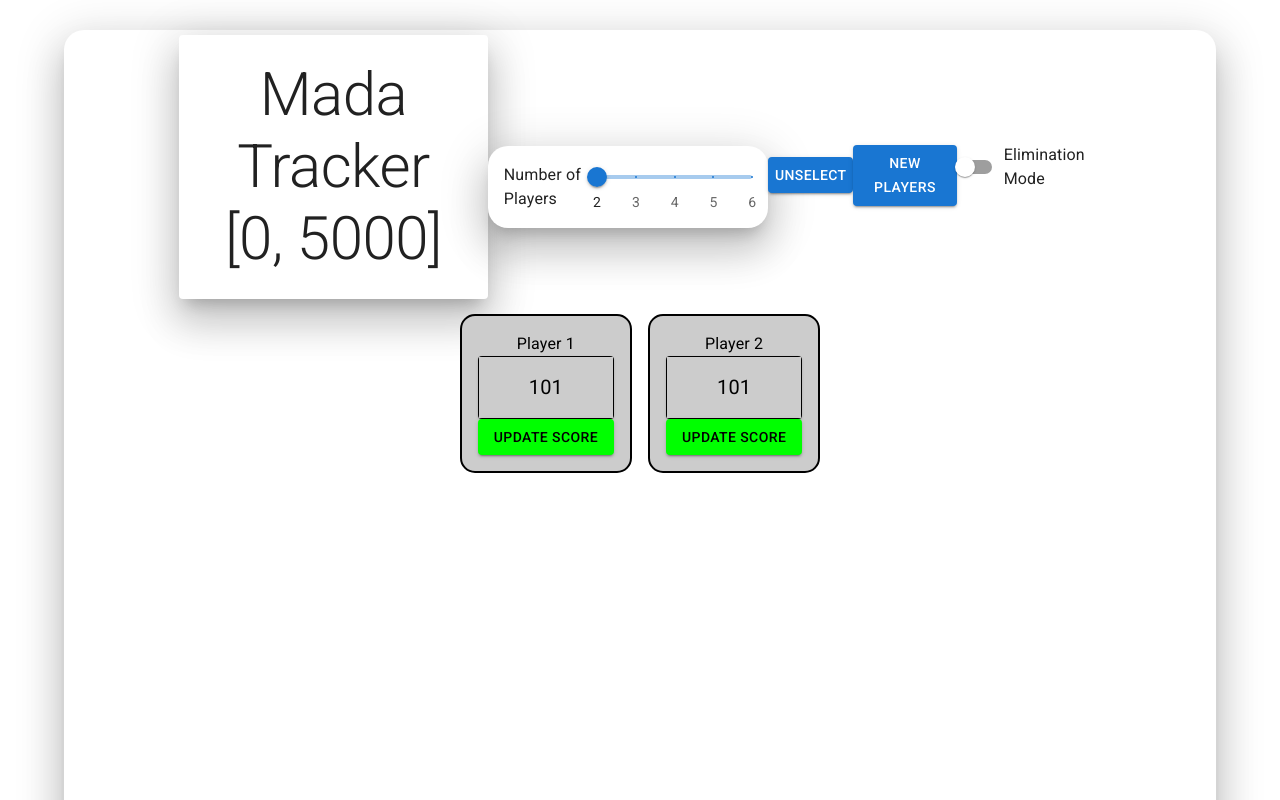
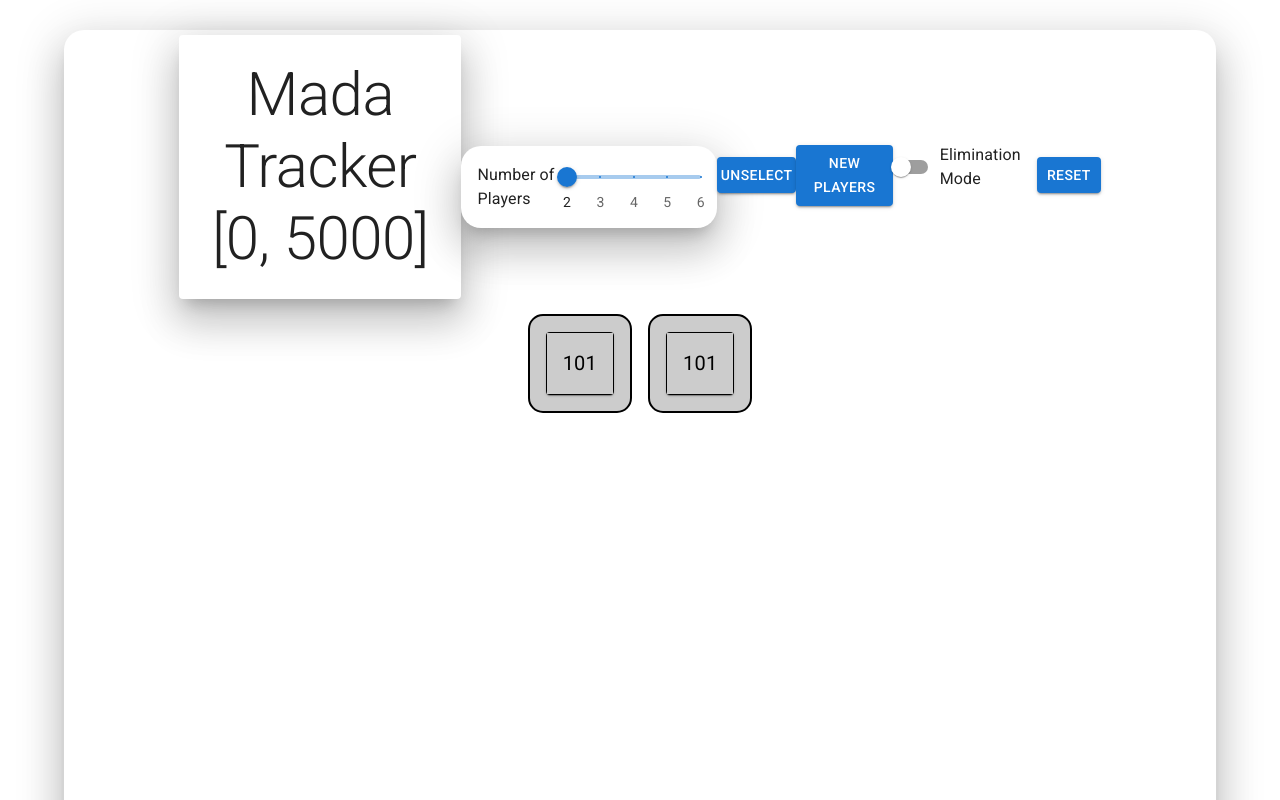
Before and after one commit to adnanian/mada-tracker, a React (Vite) app: page / in a window 1280 px wide. Shown: the top 800 px of the page. Built offline with nearby package versions, Linux system fonts and the light colour scheme.

Commit message:
Fix setup and reset

```diff
--- a/src/App.jsx
+++ b/src/App.jsx
@@ -24,17 +24,17 @@ function App() {
   const [triggerScoreChange, setTriggerScoreChange] = useState(false);
 
   useEffect(() => {
-    setPlayerInfo(
-      Array.from({ length: playerSize }, (_, index) => {
-        const playerObj = {
+    setPlayerInfo((players) => {
+      return Array.from({ length: playerSize }, (_, index) => {
+        const existingPlayer = players[index];
+        return existingPlayer || {
           number: index + 1,
-          name: `Player ${index + 1}`,
+          name: '',
           position: INITIAL_POSITION,
           score: 0,
         };
-        return playerObj;
-      })
-    );
+      });
+    });
   }, [playerSize]);
 
 
@@ -61,6 +61,12 @@ function App() {
     setPlayerInfo(playerInfo.map((player) => player.number === selectedPlayer.number ? { ...player, score: newScore } : player));
     setSelectedPlayer({ ...selectedPlayer, score: newScore });
     setTriggerScoreChange(false);
+  }
+
+  function resetGame() {
+    setPlayerInfo(playerInfo.map((player) => {
+      return { ...player, position: INITIAL_POSITION, score: 0 }
+    }));
   }
 
   const playerCards = playerInfo.map((player) => {
@@ -129,6 +135,13 @@ function App() {
             New Players
           </Button>
           <ModeSwitch />
+          <Button
+            onClick={resetGame}
+            variant='contained'
+            sx={{ marginTop: 2 }}
+          >
+            Reset
+          </Button>
         </Box>
         <Box sx={{
           flexDirection: 'row',
--- a/src/components/PlayerCard.jsx
+++ b/src/components/PlayerCard.jsx
@@ -105,9 +105,11 @@ export default function PlayerCard({ player, isSelected, onSelect, onScoreUpdate
                     </TableBody>
                 </Table>
             </TableContainer>
-            <Button variant='contained' sx={{ backgroundColor: '#0f0 !important' }} onClick={onScoreUpdate}>
-                Update Score
-            </Button>
+            {isCompetitionMode ? (
+                <Button variant='contained' sx={{ backgroundColor: '#0f0 !important' }} onClick={onScoreUpdate}>
+                    Update Score
+                </Button>
+            ) : null}
         </Box>
     );
 }
```
